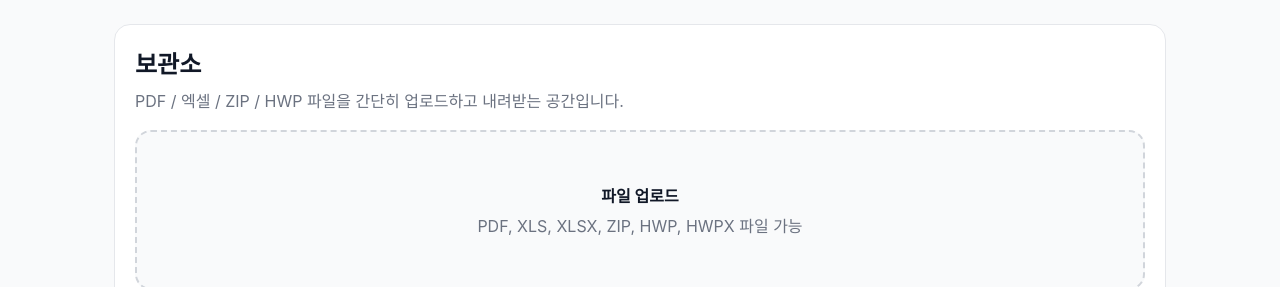
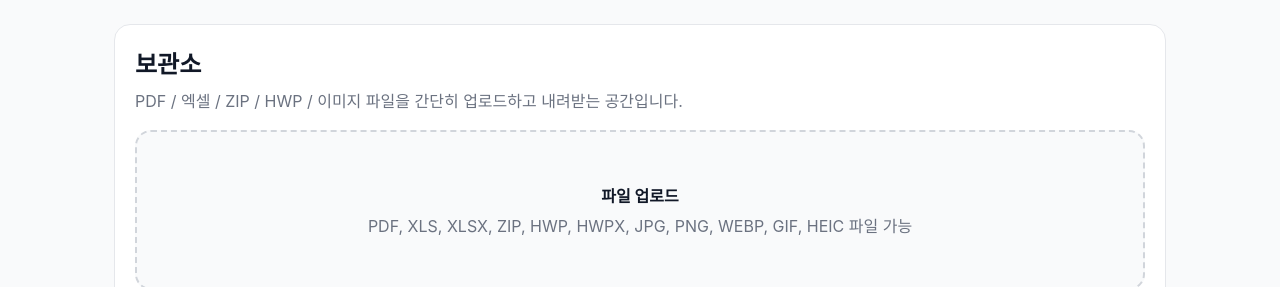
Before and after one commit to ddogagak/shipping, a Next.js app in the folder web/: page /archive in a window 1280 px wide. Shown: the top 287 px of the page. Built offline with nearby package versions, Linux system fonts and the light colour scheme; no server answers.

Commit message:
Update page.tsx

```diff
--- a/web/src/app/archive/page.tsx
+++ b/web/src/app/archive/page.tsx
@@ -124,17 +124,17 @@ export default function ArchivePage() {
       <section style={cardStyle}>
         <h1 style={{ marginTop: 0, marginBottom: 8 }}>보관소</h1>
         <p style={{ color: "#6b7280", margin: 0 }}>
-          PDF / 엑셀 / ZIP / HWP 파일을 간단히 업로드하고 내려받는 공간입니다.
+          PDF / 엑셀 / ZIP / HWP / 이미지 파일을 간단히 업로드하고 내려받는 공간입니다.
         </p>
 
         <label style={uploadBoxStyle}>
           <strong>파일 업로드</strong>
           <span style={{ color: "#6b7280", marginTop: 6 }}>
-            PDF, XLS, XLSX, ZIP, HWP, HWPX 파일 가능
+            PDF, XLS, XLSX, ZIP, HWP, HWPX, JPG, PNG, WEBP, GIF, HEIC 파일 가능
           </span>
           <input
             type="file"
-            accept=".pdf,.xls,.xlsx,.zip,.hwp,.hwpx"
+            accept=".pdf,.xls,.xlsx,.zip,.hwp,.hwpx,.jpg,.jpeg,.png,.webp,.gif,.heic,.heif,image/*"
             style={{ display: "none" }}
             disabled={loading}
             onChange={(event) => {
```
